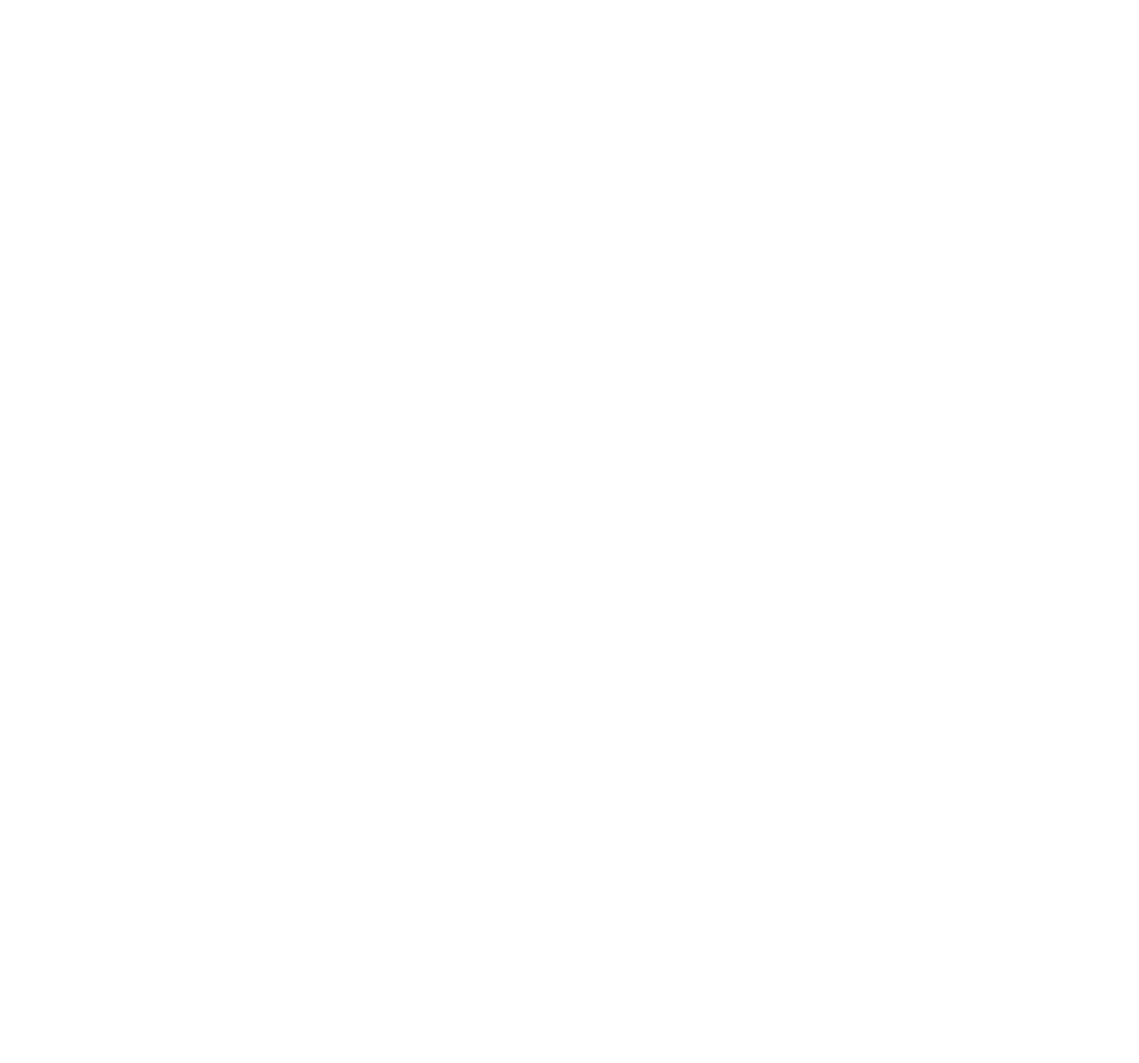
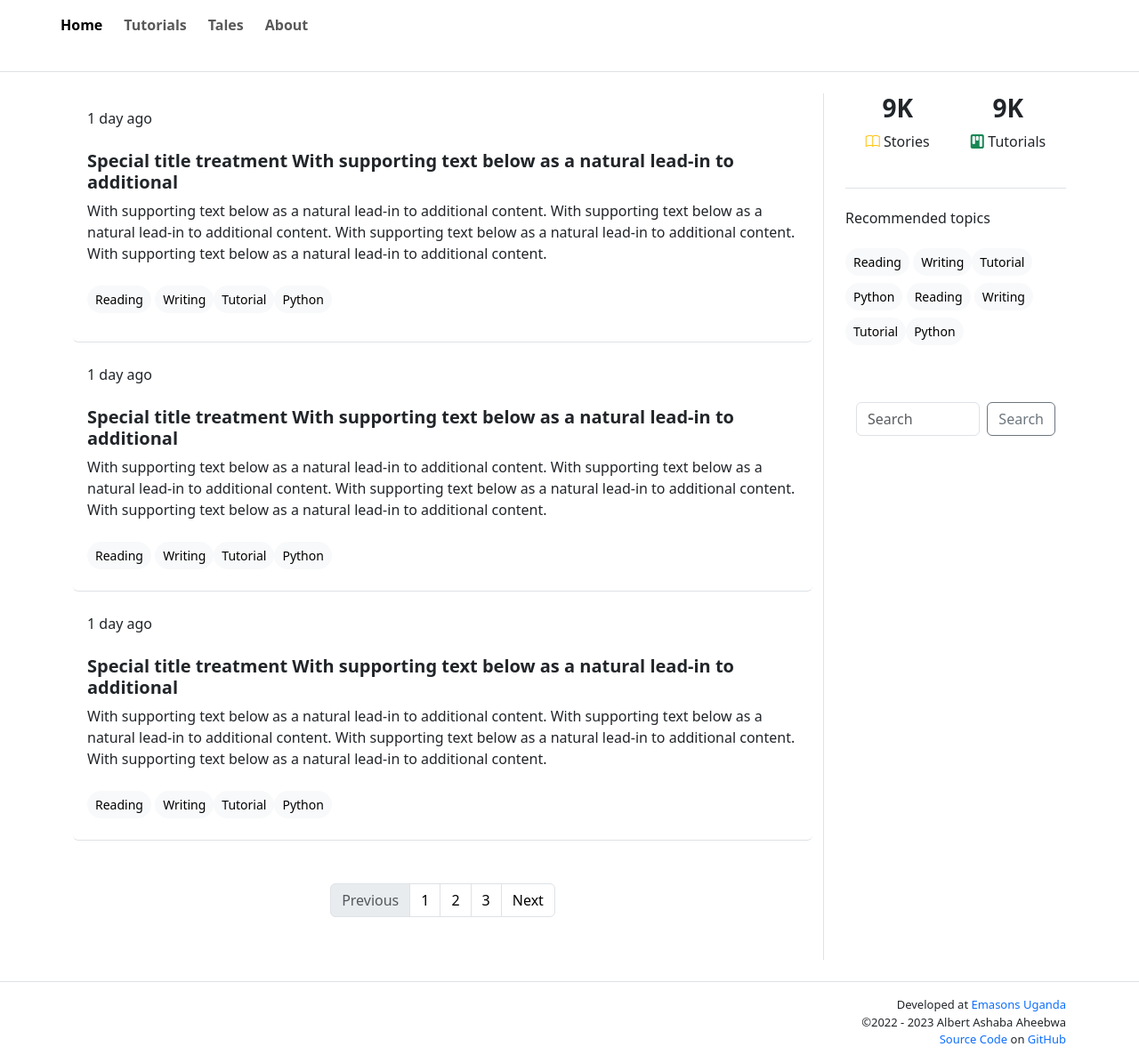
Before and after one commit to TrippleA-Ashaba/blog_template, a plain HTML site: page tutorial.html in a window 1280 px wide. Shown: the whole page at 89% size. Before the commit the page ends 800 px from the top, so only its background shows below. Drawn offline with nearby package versions, Linux system fonts and the light colour scheme.

Commit message:
add about and post pages

```diff
--- a/about.html
+++ b/about.html
@@ -0,0 +1,131 @@
+<!DOCTYPE html>
+<html lang="en">
+	<head>
+		<meta charset="UTF-8" />
+		<meta http-equiv="X-UA-Compatible" content="IE=edge" />
+		<meta name="viewport" content="width=device-width, initial-scale=1.0" />
+		<title>Albert Ashaba Aheebwa | Blog</title>
+		<link
+			rel="stylesheet"
+			href="https://cdn.jsdelivr.net/npm/bootstrap@5.3.0-alpha1/dist/css/bootstrap.min.css"
+		/>
+		<link
+			rel="stylesheet"
+			href="https://cdn.jsdelivr.net/npm/bootstrap-icons@1.10.3/font/bootstrap-icons.css"
+		/>
+		<link rel="stylesheet" href="./assets/css/style.css" />
+	</head>
+	<body>
+		<header>
+			<nav class="navbar navbar-expand-lg bg-body-white px-5">
+				<!-- <a class="navbar-brand fs-3 fw-bold" href="#">AAA</a> -->
+				<div class="container-fluid">
+					<button
+						class="navbar-toggler"
+						type="button"
+						data-bs-toggle="collapse"
+						data-bs-target="#navbarNavAltMarkup"
+						aria-controls="navbarNavAltMarkup"
+						aria-expanded="false"
+						aria-label="Toggle navigation"
+					>
+						<span class="navbar-toggler-icon"></span>
+					</button>
+					<div class="collapse navbar-collapse fw-bold" id="navbarNavAltMarkup">
+						<div class="navbar-nav">
+							<a class="nav-link me-2 active" aria-current="page" href="./index.html"
+								>Home</a
+							>
+							<a class="nav-link me-2" href="./tutorial.html">Tutorials</a>
+							<a class="nav-link me-2" href="#">Tales</a>
+							<a class="nav-link me-2" href="./about.html">About</a>
+						</div>
+					</div>
+				</div>
+			</nav>
+		</header>
+		<section class="border-bottom pb-4">
+			<div class="hero text-center text-black my-2">
+				<h1 class="fw-bold">
+					<span class="text-danger opacity-75">&lt;</span> ABOUT
+					<span class="text-danger opacity-75">/&gt;</span>
+				</h1>
+
+				<a href="https://twitter.com/ashabaheebwa" class="me-2">
+					<img
+						alt="Twitter URL"
+						src="https://img.shields.io/twitter/url?label=Twitter&style=social&url=https%3A%2F%2Ftwitter.com%2Fashabaheebwa"
+					/>
+				</a>
+				<a href="https://github.com/TrippleA-Ashaba" class="me-2"
+					><img
+						alt="GitHub followers"
+						src="https://img.shields.io/github/followers/TrippleA-Ashaba?style=social"
+				/></a>
+				<a href="" class="me-2"
+					><img src="https://img.shields.io/badge/LinkedIn-contact-blue" alt="" srcset=""
+				/></a>
+			</div>
+		</section>
+
+		<section class="my-4">
+			<div class="container">
+				<div class="row">
+					<div class="col"></div>
+					<div class="col-lg-6">
+						<div class="text-center">
+							<p>
+								Founded in 2022 by
+								<a href="{% url 'home' %}" class="text-decoration-underline"
+									>Albert Ashaba Aheebwa</a
+								>, The AAA Blog is your how-not-to guide for developing software by
+								self-taught developers. We rehash tales of cataclysmic development,
+								from project management gone fabulously wrong to incomprehensible
+								coding choices.
+							</p>
+							<p>
+								This blog is for those starting out and are trying to hack their way
+								into this field with too much to learn and too many resources to
+								choose from in so little time.
+							</p>
+							<p>
+								This is not a school, but rather a hitchhiker's guide on what
+								not-to-do if you wish not to fail at software development before you
+								even start.
+							</p>
+							<h4>Don't Panic!</h4>
+							<p>
+								<span class="fw-bold me-2">NOTE:</span>
+								You might have noticed that code examples and tutorials in this blog
+								are weiredly most - if not all - written in the python programming
+								language. This is because your lovely author, even though he's
+								multilingual, prefers the easiest and best programming language.
+								<span class="fw-bold ms-2 me-2">#EverybodyLovesPython</span>
+							</p>
+						</div>
+					</div>
+					<div class="col"></div>
+				</div>
+			</div>
+		</section>
+
+		<section class="border-top py-3">
+			<div class="container">
+				<footer class="text-end">
+					<div>
+						Developed at
+						<a href="https://emasonsug.com/" class="text-decoration-none">
+							Emasons Uganda
+						</a>
+					</div>
+					<div>&copy;2022 - 2023 Albert Ashaba Aheebwa</div>
+					<div>
+						<a href="#" class="text-decoration-none">Source Code</a> on
+						<a href="#" class="text-decoration-none">GitHub</a>
+					</div>
+				</footer>
+			</div>
+		</section>
+		<script src="https://cdn.jsdelivr.net/npm/bootstrap@5.3.0-alpha1/dist/js/bootstrap.bundle.min.js"></script>
+	</body>
+</html>
--- a/tutorial.html
+++ b/tutorial.html
@@ -0,0 +1,262 @@
+<!DOCTYPE html>
+<html lang="en">
+	<head>
+		<meta charset="UTF-8" />
+		<meta http-equiv="X-UA-Compatible" content="IE=edge" />
+		<meta name="viewport" content="width=device-width, initial-scale=1.0" />
+		<title>Albert Ashaba Aheebwa | Tutorials</title>
+		<link
+			rel="stylesheet"
+			href="https://cdn.jsdelivr.net/npm/bootstrap@5.3.0-alpha1/dist/css/bootstrap.min.css"
+		/>
+		<link
+			rel="stylesheet"
+			href="https://cdn.jsdelivr.net/npm/bootstrap-icons@1.10.3/font/bootstrap-icons.css"
+		/>
+		<link rel="stylesheet" href="./assets/css/style.css" />
+	</head>
+	<body>
+		<header>
+			<nav class="navbar navbar-expand-lg bg-body-white px-5">
+				<!-- <a class="navbar-brand fs-3 fw-bold" href="#">AAA</a> -->
+				<div class="container-fluid">
+					<button
+						class="navbar-toggler"
+						type="button"
+						data-bs-toggle="collapse"
+						data-bs-target="#navbarNavAltMarkup"
+						aria-controls="navbarNavAltMarkup"
+						aria-expanded="false"
+						aria-label="Toggle navigation"
+					>
+						<span class="navbar-toggler-icon"></span>
+					</button>
+					<div class="collapse navbar-collapse fw-bold" id="navbarNavAltMarkup">
+						<div class="navbar-nav">
+							<a class="nav-link me-2 active" aria-current="page" href="./index.html"
+								>Home</a
+							>
+							<a class="nav-link me-2" href="./tutorial.html">Tutorials</a>
+							<a class="nav-link me-2" href="#">Tales</a>
+							<a class="nav-link me-2" href="./about.html">About</a>
+						</div>
+					</div>
+				</div>
+			</nav>
+		</header>
+		<section class="border-bottom pb-4"></section>
+
+		<section class="my-4">
+			<div class="container">
+				<div class="row">
+					<div class="col-lg-9">
+						<div class="content">
+							<div class="card mb-2 border-0 border-bottom py-2">
+								<div class="card-header bg-white border-0 fw-light">1 day ago</div>
+								<div class="card-body">
+									<h5 class="card-title fw-bold">
+										Special title treatment With supporting text below as a
+										natural lead-in to additional
+									</h5>
+									<p class="card-text">
+										With supporting text below as a natural lead-in to
+										additional content. With supporting text below as a natural
+										lead-in to additional content. With supporting text below as
+										a natural lead-in to additional content. With supporting
+										text below as a natural lead-in to additional content.
+									</p>
+									<div class="tags mt-4">
+										<a
+											class="btn btn-sm btn-light rounded-pill mb-2"
+											role="button"
+											href="https://google.com"
+											>Reading</a
+										>
+										<a
+											class="btn btn-sm btn-light rounded-pill mb-2"
+											role="button"
+											>Writing</a
+										><a
+											class="btn btn-sm btn-light rounded-pill mb-2"
+											role="button"
+											>Tutorial</a
+										><a
+											class="btn btn-sm btn-light rounded-pill mb-2"
+											role="button"
+											>Python</a
+										>
+									</div>
+								</div>
+							</div>
+							<div class="card mb-2 border-0 border-bottom py-2">
+								<div class="card-header bg-white border-0 fw-light">1 day ago</div>
+								<div class="card-body">
+									<h5 class="card-title fw-bold">
+										Special title treatment With supporting text below as a
+										natural lead-in to additional
+									</h5>
+									<p class="card-text">
+										With supporting text below as a natural lead-in to
+										additional content. With supporting text below as a natural
+										lead-in to additional content. With supporting text below as
+										a natural lead-in to additional content. With supporting
+										text below as a natural lead-in to additional content.
+									</p>
+									<div class="tags mt-4">
+										<a
+											class="btn btn-sm btn-light rounded-pill"
+											role="button"
+											href="https://google.com"
+											>Reading</a
+										>
+										<a class="btn btn-sm btn-light rounded-pill" role="button"
+											>Writing</a
+										><a class="btn btn-sm btn-light rounded-pill" role="button"
+											>Tutorial</a
+										><a class="btn btn-sm btn-light rounded-pill" role="button"
+											>Python</a
+										>
+									</div>
+								</div>
+							</div>
+							<div class="card mb-2 border-0 border-bottom py-2">
+								<div class="card-header bg-white border-0 fw-light">1 day ago</div>
+								<div class="card-body">
+									<h5 class="card-title fw-bold">
+										Special title treatment With supporting text below as a
+										natural lead-in to additional
+									</h5>
+									<p class="card-text">
+										With supporting text below as a natural lead-in to
+										additional content. With supporting text below as a natural
+										lead-in to additional content. With supporting text below as
+										a natural lead-in to additional content. With supporting
+										text below as a natural lead-in to additional content.
+									</p>
+									<div class="tags mt-4">
+										<a
+											class="btn btn-sm btn-light rounded-pill"
+											role="button"
+											href="https://google.com"
+											>Reading</a
+										>
+										<a class="btn btn-sm btn-light rounded-pill" role="button"
+											>Writing</a
+										><a class="btn btn-sm btn-light rounded-pill" role="button"
+											>Tutorial</a
+										><a class="btn btn-sm btn-light rounded-pill" role="button"
+											>Python</a
+										>
+									</div>
+								</div>
+							</div>
+						</div>
+						<div class="pages my-5">
+							<nav aria-label="Page navigation example">
+								<ul class="pagination justify-content-center">
+									<li class="page-item disabled">
+										<a class="page-link">Previous</a>
+									</li>
+									<li class="page-item">
+										<a class="page-link text-black" href="#">1</a>
+									</li>
+									<li class="page-item">
+										<a class="page-link text-black" href="#">2</a>
+									</li>
+									<li class="page-item">
+										<a class="page-link text-black" href="#">3</a>
+									</li>
+									<li class="page-item">
+										<a class="page-link text-black" href="#">Next</a>
+									</li>
+								</ul>
+							</nav>
+						</div>
+					</div>
+
+					<div class="col border-start ps-4">
+						<div class="d-flex justify-content-around border-bottom pb-4 mb-4">
+							<div>
+								<h6 class="fs-3 fw-bold text-center">9K</h6>
+								<p class="fw-light text-center">
+									<i class="bi bi-book text-warning"></i> Stories
+								</p>
+							</div>
+							<div>
+								<h6 class="fs-3 fw-bold text-center">9K</h6>
+								<p class="fw-light text-center">
+									<i class="bi bi-kanban-fill text-success"></i> Tutorials
+								</p>
+							</div>
+						</div>
+						<div class="categories">
+							<h6>Recommended topics</h6>
+							<div class="tags mt-4">
+								<a
+									class="btn btn-sm btn-light rounded-pill mb-2"
+									role="button"
+									href="https://google.com"
+									>Reading</a
+								>
+								<a class="btn btn-sm btn-light rounded-pill mb-2" role="button"
+									>Writing</a
+								><a class="btn btn-sm btn-light rounded-pill mb-2" role="button"
+									>Tutorial</a
+								><a class="btn btn-sm btn-light rounded-pill mb-2" role="button"
+									>Python</a
+								>
+								<a
+									class="btn btn-sm btn-light rounded-pill mb-2"
+									role="button"
+									href="https://google.com"
+									>Reading</a
+								>
+								<a class="btn btn-sm btn-light rounded-pill mb-2" role="button"
+									>Writing</a
+								><a class="btn btn-sm btn-light rounded-pill mb-2" role="button"
+									>Tutorial</a
+								><a class="btn btn-sm btn-light rounded-pill mb-2" role="button"
+									>Python</a
+								>
+							</div>
+						</div>
+						<nav class="navbar bg-body-white my-5">
+							<div class="container-fluid">
+								<form class="d-flex" role="search">
+									<input
+										class="form-control me-2"
+										type="search"
+										placeholder="Search"
+										aria-label="Search"
+									/>
+									<button class="btn btn-outline-secondary" type="submit">
+										Search
+									</button>
+								</form>
+							</div>
+						</nav>
+					</div>
+				</div>
+			</div>
+		</section>
+
+		<section class="border-top py-3">
+			<div class="container">
+				<footer class="text-end">
+					<div>
+						Developed at
+						<a href="https://emasonsug.com/" class="text-decoration-none">
+							Emasons Uganda
+						</a>
+					</div>
+					<div>&copy;2022 - 2023 Albert Ashaba Aheebwa</div>
+					<div>
+						<a href="#" class="text-decoration-none">Source Code</a> on
+						<a href="#" class="text-decoration-none">GitHub</a>
+					</div>
+				</footer>
+			</div>
+		</section>
+		<script src="https://cdn.jsdelivr.net/npm/bootstrap@5.3.0-alpha1/dist/js/bootstrap.bundle.min.js"></script>
+	</body>
+</html>
```
Also changed, not shown: index.html (+9 -5 lines).
